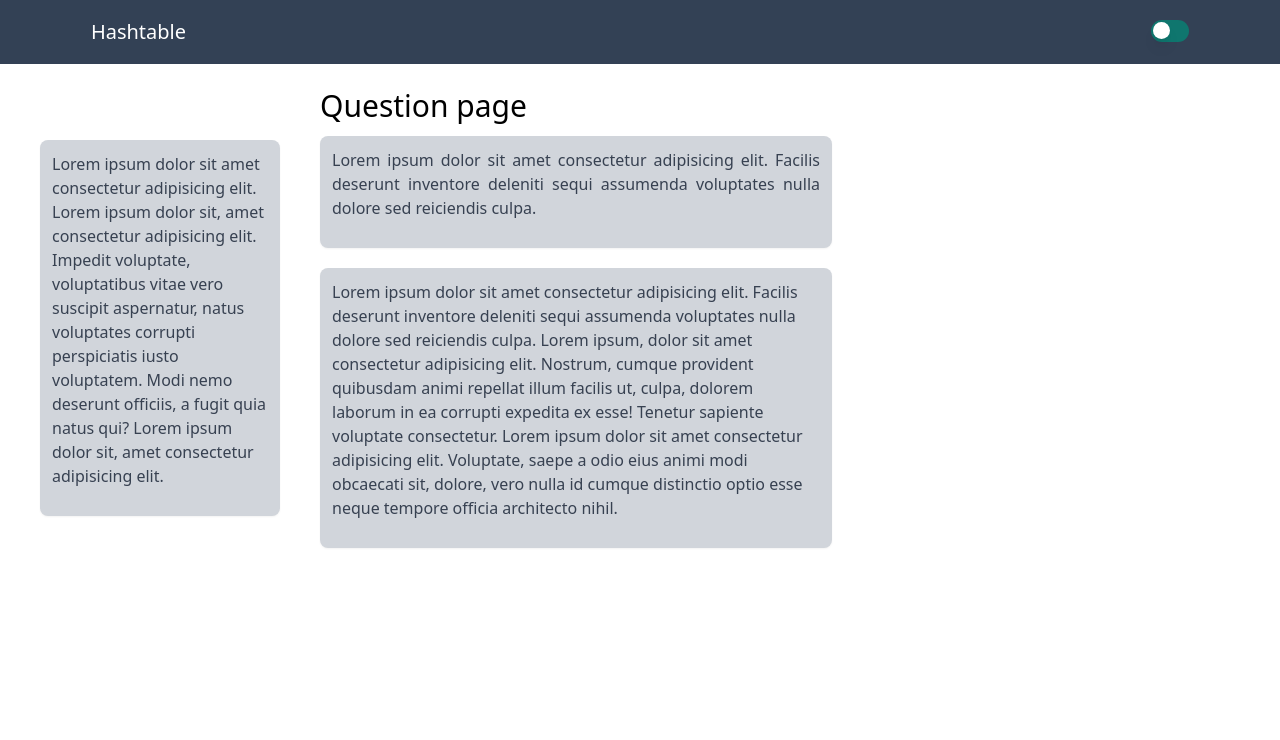
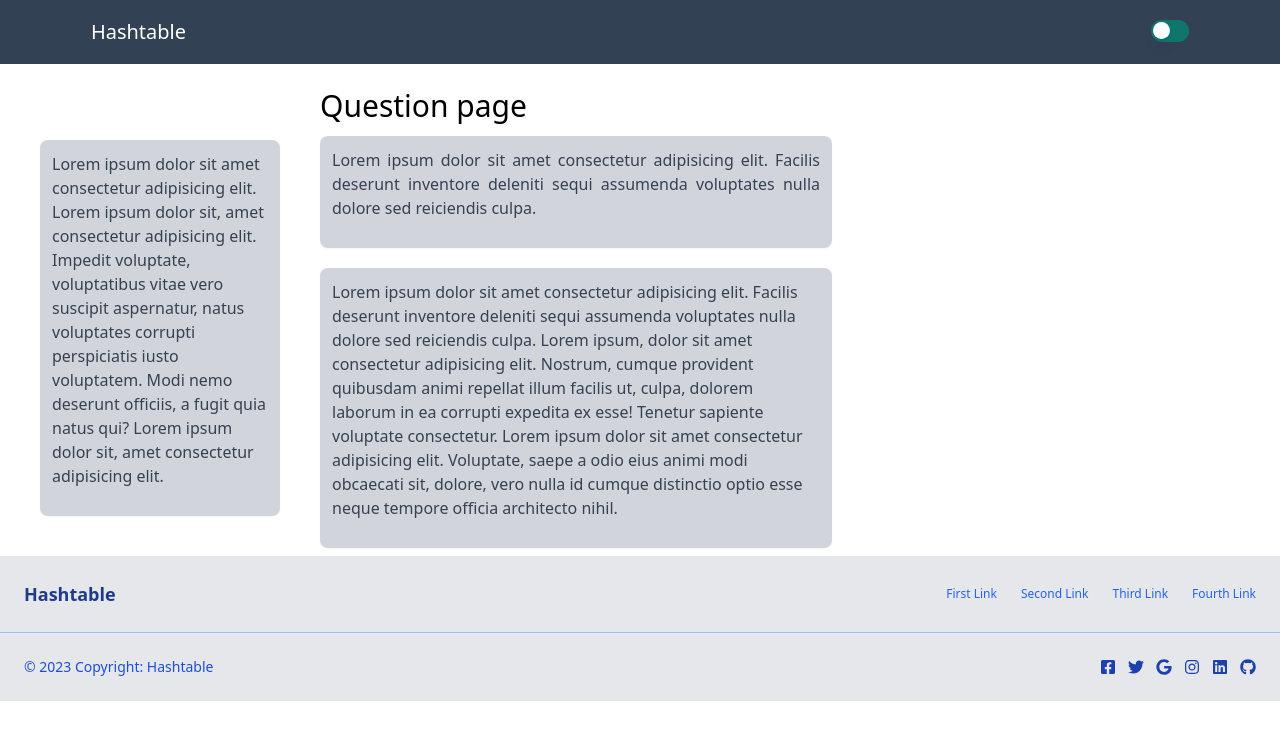
Before and after one commit to Ayushnigam1/Hashtable, a Next.js app: page /Question in a window 1280 px wide. Shown: the top 740 px of the page. Built offline with nearby package versions, Linux system fonts and the light colour scheme.

Commit message:
footer design

```diff
--- /dev/null
+++ b/src/components/Footer.tsx
@@ -0,0 +1,55 @@
+import React from "react";
+import {
+  FaGithub,
+  FaGoogle,
+  FaInstagram,
+  FaLinkedin,
+  FaTwitter,
+  FaFacebookSquare,
+} from "react-icons/fa";
+const Footer = () => {
+  return (
+    <>
+      <footer className=" relative top-20 text-center lg:text-left bg-gray-200 text-blue-600">
+        <div className="flex justify-center items-center lg:justify-between p-6 border-b border-blue-300">
+          <div className="mr-12  lg:block">
+            <span className="text-lg text-blue-900 font-bold">Hashtable</span>
+          </div>
+          <div className="flex justify-center items-center text-xs">
+            <span className="mr-6 ">First Link</span>
+            <span className="mr-6">Second Link</span>
+            <span className="mr-6">Third Link</span>
+            <span>Fourth Link</span>
+          </div>
+        </div>
+        <div className="flex justify-center items-center lg:justify-between p-6 ">
+          <div className="mr-12 text-sm text-blue-700 lg:block">
+            <span>© 2023 Copyright: Hashtable</span>
+          </div>
+          <div className="flex justify-center">
+            <a href="#!" className="mr-3 text-blue-800">
+              <FaFacebookSquare />
+            </a>
+            <a href="#!" className="mr-3 text-blue-800">
+              <FaTwitter />
+            </a>
+            <a href="#!" className="mr-3 text-blue-800">
+              <FaGoogle />
+            </a>
+            <a href="#!" className="mr-3 text-blue-800">
+              <FaInstagram />
+            </a>
+            <a href="#!" className="mr-3 text-blue-800">
+              <FaLinkedin />
+            </a>
+            <a href="#!" className="text-blue-800">
+              <FaGithub />
+            </a>
+          </div>
+        </div>
+      </footer>
+    </>
+  );
+};
+
+export default Footer;
--- a/src/pages/Question.tsx
+++ b/src/pages/Question.tsx
@@ -1,5 +1,6 @@
 import Navbar from "../components/Navbar";
 import React from "react";
+import Footer from "@/components/Footer";
 // import Card from "@mui/material/Card";
 // import CardContent from "@mui/material/CardContent";
 // import CardMedia from "@mui/material/CardMedia";
@@ -43,6 +44,7 @@ const Question = () => {
           </div>
         </div>
       </div>
+      <Footer/>
     </>
   );
 };
--- a/src/pages/Section.tsx
+++ b/src/pages/Section.tsx
@@ -1,5 +1,6 @@
 import Navbar from '../components/Navbar'
 import React from 'react'
+import Footer from '@/components/Footer'
 
 
 const Section = () => {
@@ -36,9 +37,11 @@ const Section = () => {
    </div>
    </div>
    </div>
+
    ))}
    </div>
 </div>
+<Footer/>
 
         </>
     )
--- a/src/pages/Subsection.tsx
+++ b/src/pages/Subsection.tsx
@@ -1,5 +1,6 @@
 import Navbar from "../components/Navbar";
 import React from "react";
+import Footer from "@/components/Footer";
 
 const Subsection = () => {
   return (
@@ -37,6 +38,7 @@ const Subsection = () => {
           </div>
         </div>
       </div>
+      <Footer/>
     </>
   );
 };
--- a/src/pages/index.tsx
+++ b/src/pages/index.tsx
@@ -5,6 +5,7 @@ import Navbar from '@/components/Navbar'
 import Cards from '@/components/Cards'
 import { Hero } from '@/components/Hero'
 import Search from '@/components/Search'
+import Footer from '@/components/Footer'
 
 
 export default function Home() {
@@ -32,6 +33,7 @@ export default function Home() {
                 <section className={styles.section}>
                     <Cards />
                 </section>
+                <Footer/>
             </main>
         </>
     )
```
